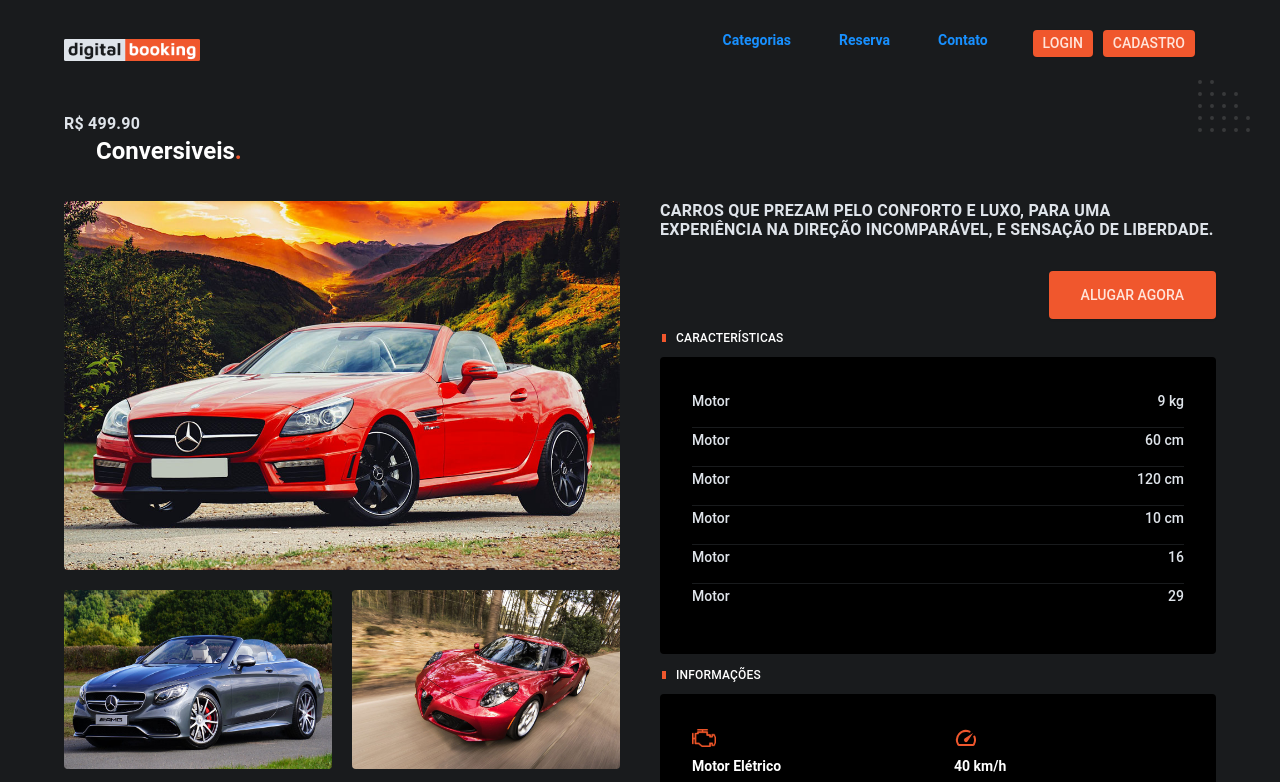
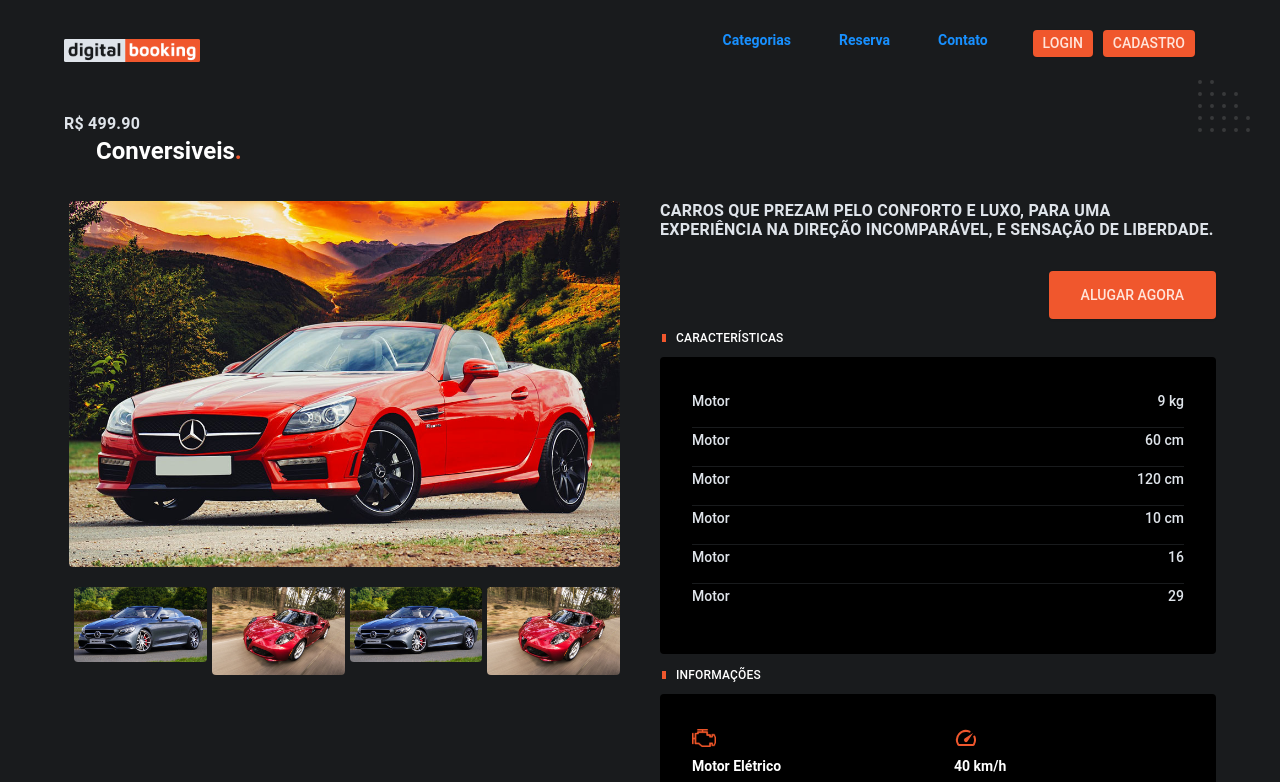
Before and after one commit to eduardo-marcondes/PI-DH-G2, a React (Create React App) app: page /conversiveis in a window 1280 px wide. Shown: the top 782 px of the page. Built offline with nearby package versions, Linux system fonts and the light colour scheme; the HTML template or start-up script is replaced by a standard one.

Commit message:
add gallery preview

```diff
--- a/src/css/utilidades/componentes.scss
+++ b/src/css/utilidades/componentes.scss
@@ -120,3 +120,7 @@ section {
 .ant-tabs {
   color: white!important;
 }
+
+.ant-image{
+  margin-left: 5px;
+}
--- a/src/index.scss
+++ b/src/index.scss
@@ -39,7 +39,6 @@ a {
 img {
     max-width: 100%;
     height: auto;
-    display: block;
 }
 
 img[src$=".jpg"] {
--- a/src/pages/carros/Conversiveis.js
+++ b/src/pages/carros/Conversiveis.js
@@ -3,9 +3,14 @@ import {Helmet} from "react-helmet-async";
 import ListCategory from "../components/cards/ListCategory";
 import TitleBgBlack from "../components/titles/TitleBgBlack";
 import Vantagem from "../components/Vantagem";
+import 'antd/dist/antd.css';
+import { Image } from 'antd';
+import React from "react";
 
 function Conversiveis() {
     const title = {span: "R$ 499.90", title: "Conversiveis"};
+    const [visible, setVisible] = React.useState(false);
+
     return (
         <>
             <Helmet>
@@ -21,17 +26,21 @@ function Conversiveis() {
 
                             <div className="carro">
                                 <div className="carro-imagens">
+                                    <Image
+                                        preview={{ visible: false }}
+                                        onClick={() => setVisible(true)}
+                                        src="../img/carros/conversivel-1.jpg"
+                                    />
 
-                                    <img src="../img/carros/conversivel-1.jpg" alt=""/>
-
-
-                                    <img src="../img/carros/conversivel-2.jpg" alt=""/>
-                                    <img src="../img/carros/conversivel-3.jpg" alt=""/>
-
-
-                                    <img src="../img/carros/conversivel-2.jpg" alt=""/>
-                                    <img src="../img/carros/conversivel-3.jpg" alt=""/>
-
+                                    <div style={{ display: 'flex', gap: '10' }}>
+                                        <Image.PreviewGroup preview={{ visible, onVisibleChange: vis => setVisible(vis) }}>
+                                            <Image src="../img/carros/conversivel-1.jpg" style={{display: 'none'}}/>
+                                            <Image src="../img/carros/conversivel-2.jpg" />
+                                            <Image src="../img/carros/conversivel-3.jpg" />
+                                            <Image src="../img/carros/conversivel-2.jpg" />
+                                            <Image src="../img/carros/conversivel-3.jpg" />
+                                        </Image.PreviewGroup>
+                                    </div>
 
                                 </div>
                                 <div className="carro-conteudo">
```
